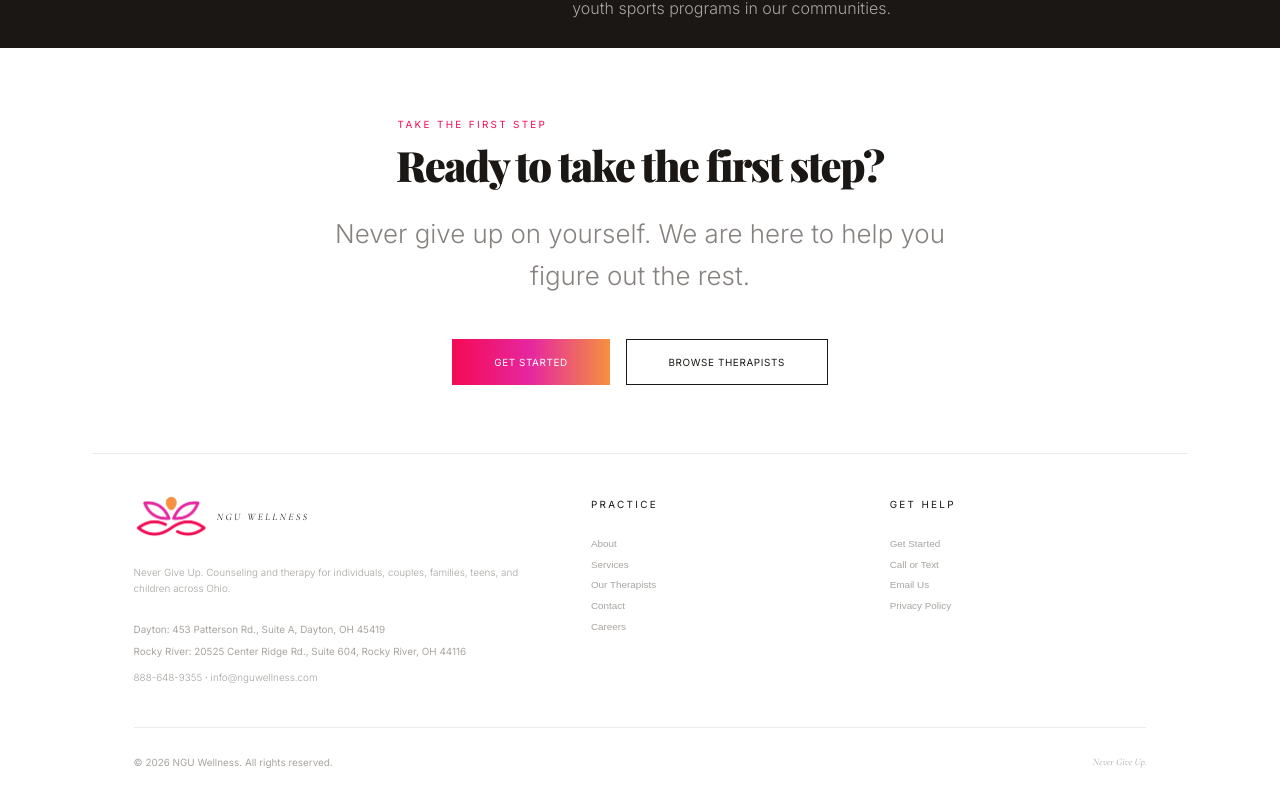
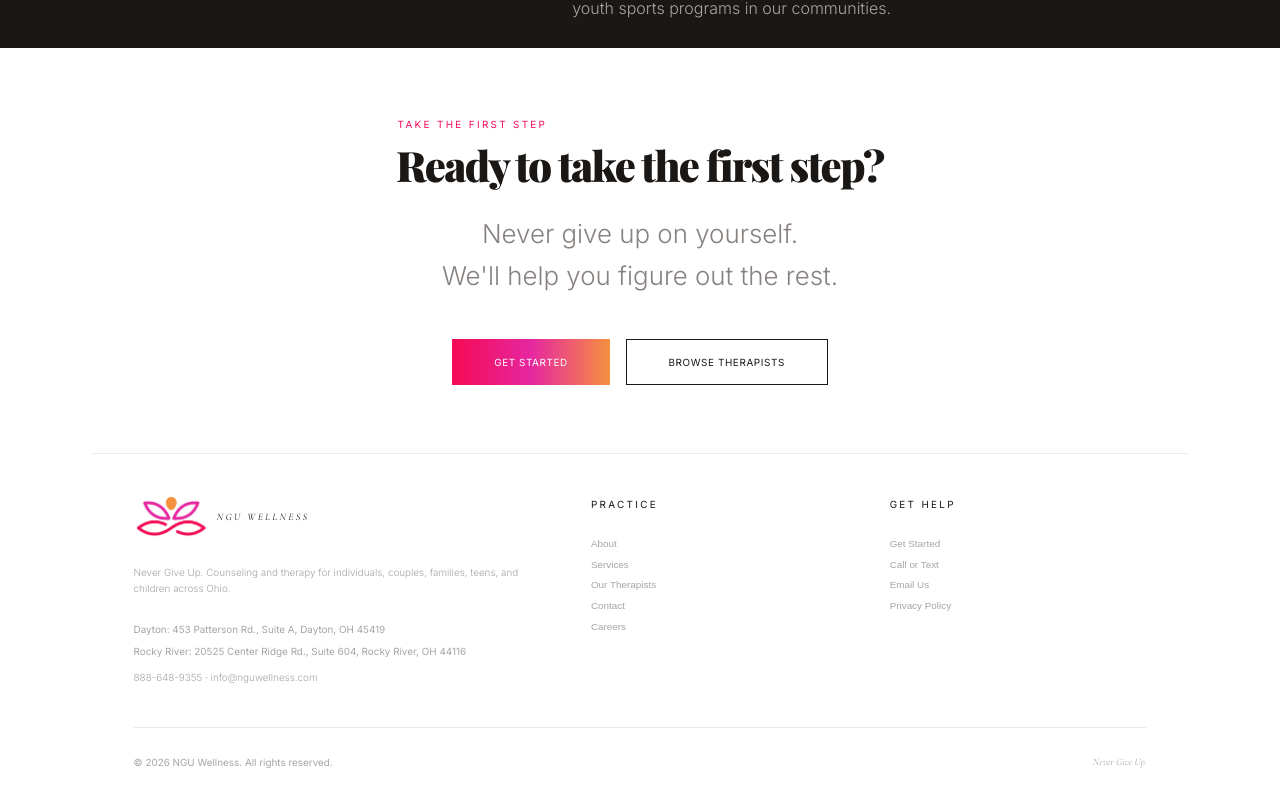
Before and after one commit to JDOG332/nguwellness, a Next.js app: page /about in a window 1280 px wide. Shown: the part 7599-8405 px from the top of the page. Built offline with nearby package versions, Linux system fonts and the light colour scheme; a web font is replaced by a local one.

Commit message:
Fix About page CTA: line break + We'll help you figure out the rest

```diff
--- a/app/about/AboutPage.jsx
+++ b/app/about/AboutPage.jsx
@@ -962,7 +962,7 @@ export default function AboutPage() {
         <div className="phi-wrap">
           <p className="eyebrow">Take the First Step</p>
           <h2 className="cta-title">Ready to take the first step?</h2>
-          <p className="cta-desc">Never give up on yourself. We are here to help you figure out the rest.</p>
+          <p className="cta-desc">Never give up on yourself.<br />We'll help you figure out the rest.</p>
           <div className="cta-actions">
             <button className="btn-rose" onClick={() => window.open("https://docs.google.com/forms/d/e/1FAIpQLScRT05N8MswuXUXtYCaD-m6j4XUWKKDlTYuNSaLS6Pfy_8f6w/viewform?usp=header", "_blank")}>Get Started</button>
             <button className="btn-outline" onClick={() => router.push("/therapists")}>Browse Therapists</button>
```
